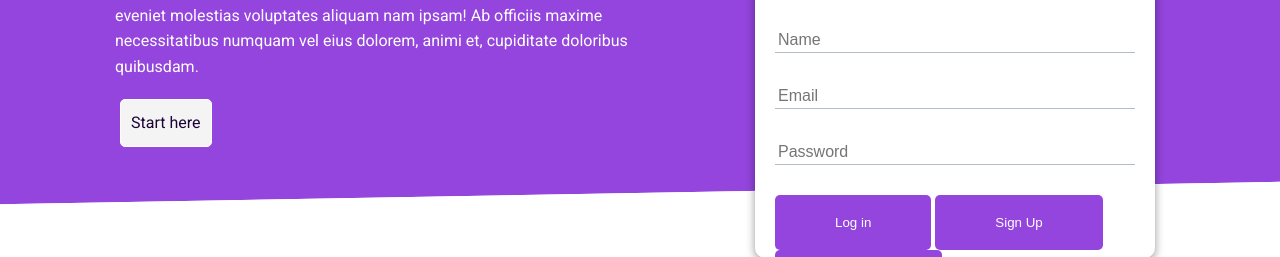
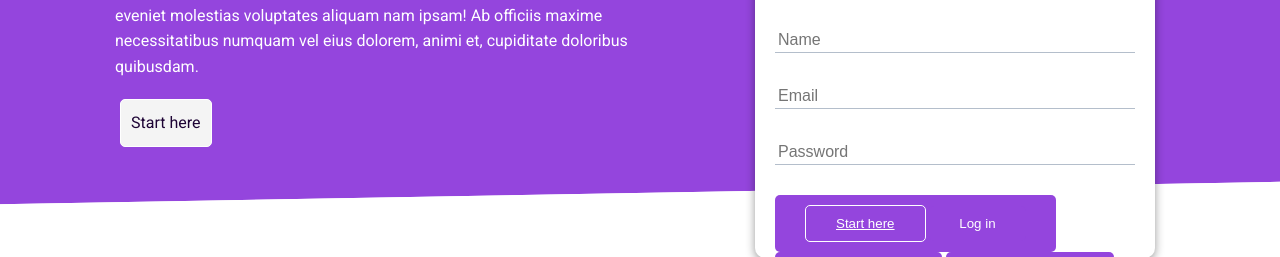
Before and after one commit to nteasocial/weightTracker, a plain HTML site: page index.html in a window 1280 px wide. Shown: the part 177-434 px from the top of the page. Drawn offline with Linux system fonts and the light colour scheme.

Commit message:
Update index.html

```diff
--- a/index.html
+++ b/index.html
@@ -47,7 +47,7 @@
             <input id="txtpassword" type="password" placeholder="Password" required>
           </div>
 
-          <button onclick="login()" class="btn">
+          <button onclick="login()" class="btn"><a href="index-2.html" class="btn btn-outline">Start here</a>
           <input id="btnLogin" type="submit" value="Log in" class="btn btn-action"></button>
 
            <button class="btn"><input id="btnSignup" type="submit" value="Sign Up" class="btn btn-secondary"></button>
```
